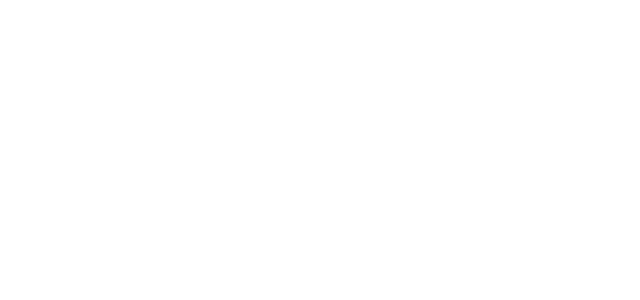
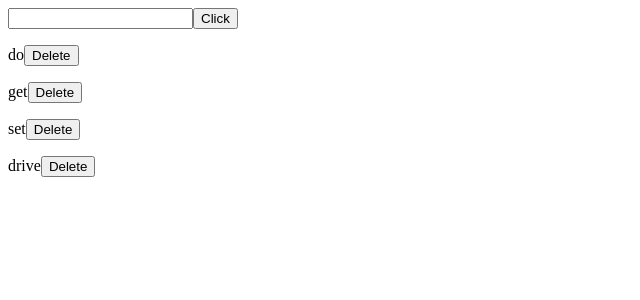
Before and after one commit to SinegubAnastasiya/react-tasks, a React (Create React App) app in the folder react-tasks/: page /task38 in a window 1280 px wide. Before the commit this address had no page. Shown: the top 300 px of the page, without its empty margins (0-640 px from the left). Built offline with nearby package versions, Linux system fonts and the light colour scheme.

Commit message:
added new tasks

```diff
--- a/react-tasks/src/App.js
+++ b/react-tasks/src/App.js
@@ -35,6 +35,9 @@
 import Task35 from './pages/Task35/Task35';
 import Task36 from './pages/Task36/Task36';
 import Task37 from './pages/Task37/Task37';
+import Task38 from './pages/Task38/Task38';
+import Task39 from './pages/Task39/Task39';
+import Task40 from './pages/Task40/Task40';
 
 
 function App() {
@@ -77,6 +80,9 @@
         <Route path = '/task35' element = {<Task35/>}></Route>
         <Route path = '/task36' element = {<Task36/>}></Route>
         <Route path = '/task37' element = {<Task37/>}></Route>
+        <Route path = '/task38' element = {<Task38/>}></Route>
+        <Route path = '/task39' element = {<Task39/>}></Route>
+        <Route path = '/task40' element = {<Task40/>}></Route>
       </Routes>
     </div>
   );
--- /dev/null
+++ b/react-tasks/src/pages/Task38/Task38.js
@@ -0,0 +1,21 @@
+import { useState } from 'react';
+
+function Task36() {
+    const [list, setList] = useState(['do', 'get', 'set', 'drive'])
+    const [data, setData] = useState('')
+
+    const removeItem = (e) => setList(list.filter(el => el !== e.target.id))
+
+    return <div>
+        <input  value={data}  onChange={(e) => setData(e.target.value)}></input>
+
+        <button onClick={() => {
+            setList([...list, data])
+            setData('')
+        }}>Click</button>
+
+        {list.map(el => <p>{el}<button id = {el} onClick={removeItem}>Delete</button></p>)}
+    </div>
+}
+
+export default Task36
--- /dev/null
+++ b/react-tasks/src/pages/Task39/Task39.js
@@ -0,0 +1,25 @@
+import { useState } from 'react';
+import { useEffect } from 'react';
+
+function Task36() {
+    const [obj, setObj] = useState({})
+
+    const getIP = async () => {
+        const response = await fetch('https://api.ipify.org/?format=json', {method: 'GET'})
+
+        const parsedData = await response.json()
+        setObj(parsedData)
+    }
+
+    useEffect(() => {
+        getIP()
+
+        document.querySelector('h1').style = 'color: green'
+    }, [])
+
+    return <div>
+        <h1>{obj.ip}</h1>
+    </div>
+}
+
+export default Task36
```
Also changed, not shown: react-tasks/src/pages/Task40/Task40.js (added).
